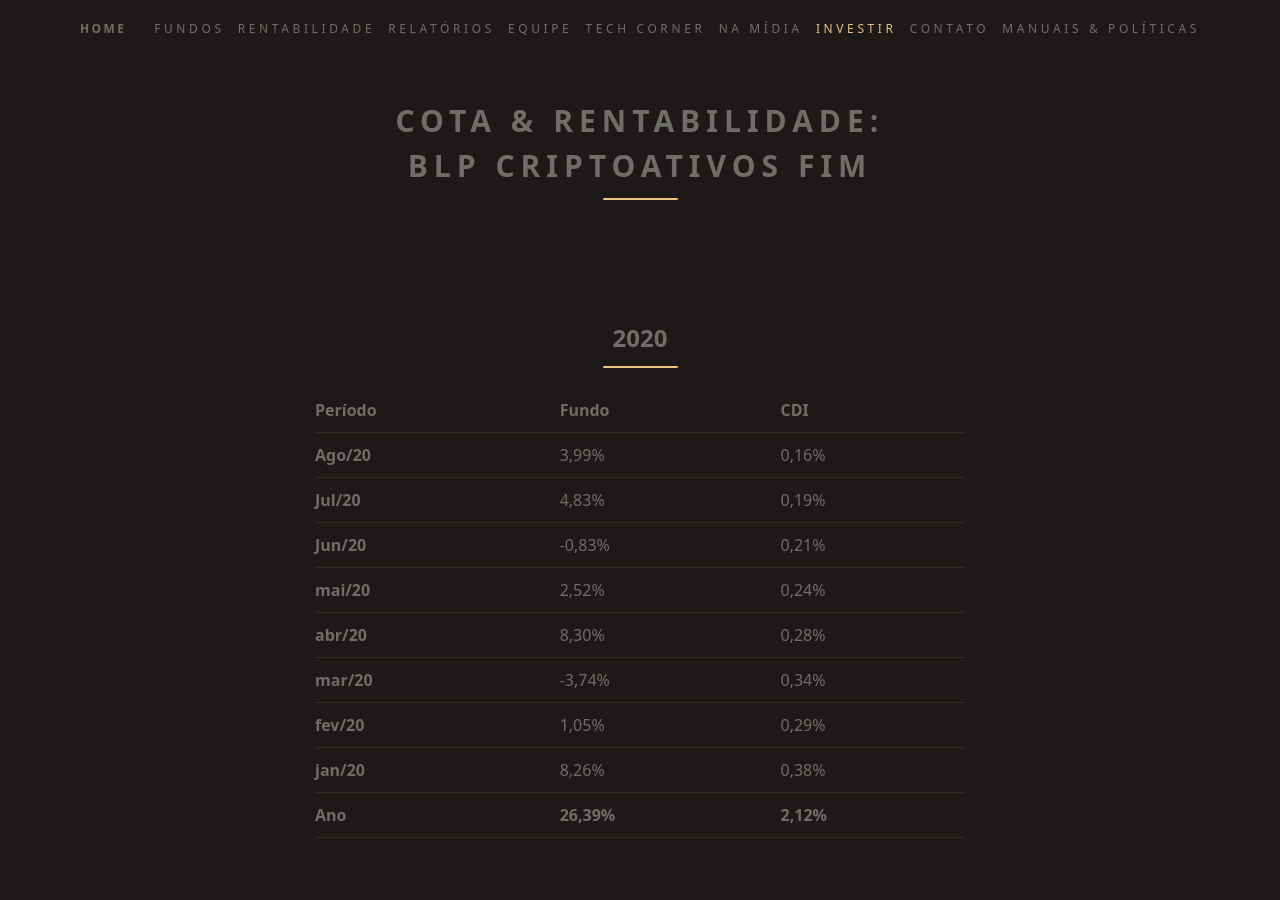
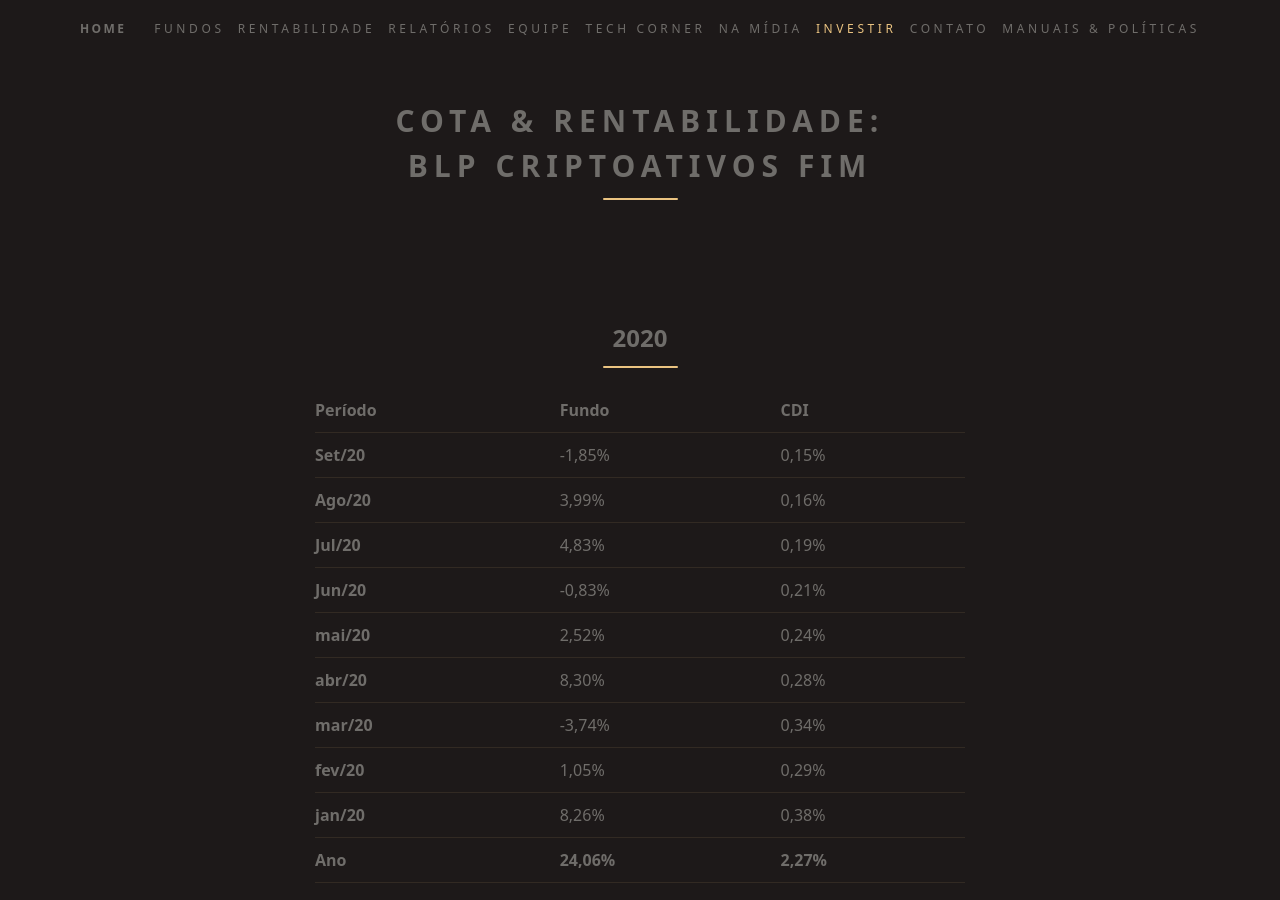
Before and after one commit to ateliedetemas/blpcrypto, a Jekyll site: the page built from _pages/rentabilidade/ativos-fim.md, in a window 1280 px wide and 900 px high. Built offline with Jekyll 4.4.1, drawn with Linux system fonts in a browser that asks for light colours.

Commit message:
Update ativos-fim.md

```diff
--- a/_pages/rentabilidade/ativos-fim.md
+++ b/_pages/rentabilidade/ativos-fim.md
@@ -8,6 +8,7 @@ permalink: "/rentabilidade/ativos-fim/"
 
 Período | Fundo | CDI
 ---|---|---
+**Set/20** | -1,85% | 0,15%
 **Ago/20** | 3,99% | 0,16%
 **Jul/20** | 4,83% | 0,19%
 **Jun/20** | -0,83% | 0,21%
@@ -16,7 +17,7 @@ Período | Fundo | CDI
 **mar/20** | -3,74% | 0,34%
 **fev/20** | 1,05% | 0,29%
 **jan/20** | 8,26% | 0,38%
-**Ano**  | **26,39%** | **2,12%**
+**Ano**  | **24,06%** | **2,27%**
 
 ## 2019
 
```
